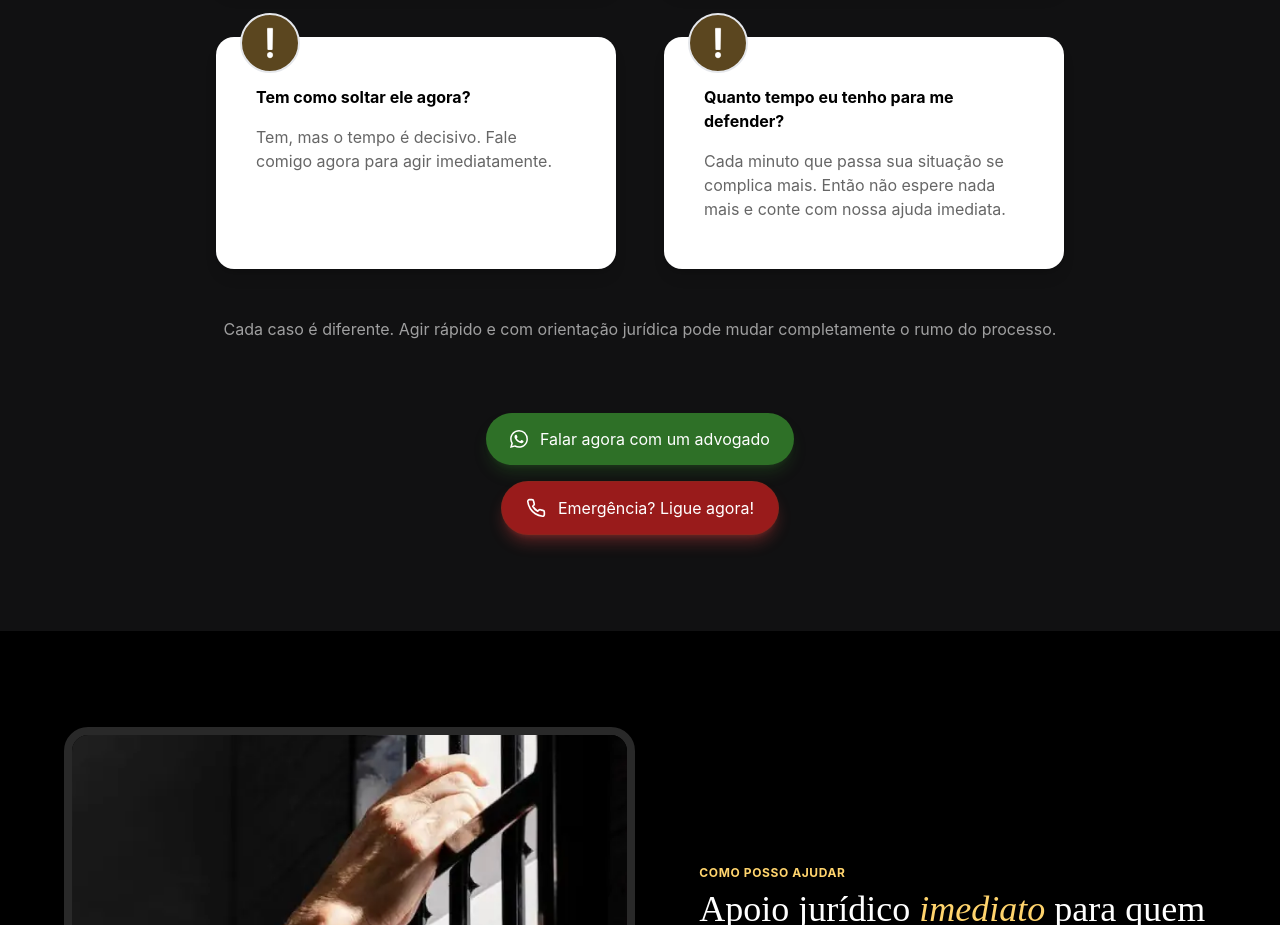
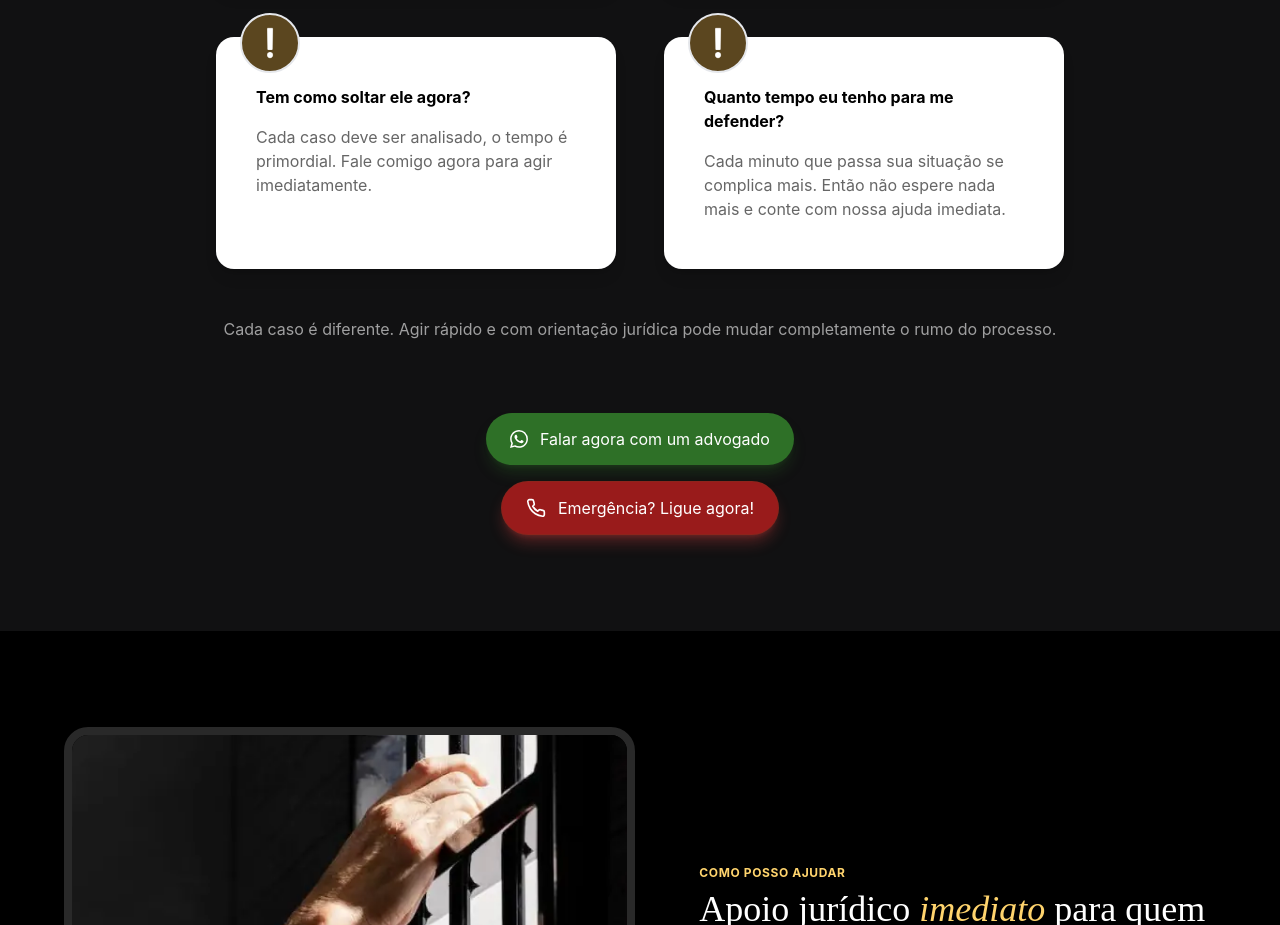
Before and after one commit to Paper-Street-Softwares/LPA-Penal-Mauricio, a React (Vite) app: page /#home in a window 1280 px wide. Shown: the part 1700-2625 px from the top of the page. Built offline with nearby package versions, Linux system fonts and the light colour scheme.

Commit message:
fix: Copy

```diff
--- a/src/content/content.jsx
+++ b/src/content/content.jsx
@@ -203,9 +203,9 @@ const content = {
             'Descubra para onde ele foi levado e entre em contato imediatamente. As primeiras horas são decisivas para a liberdade dele.',
         },
         card3: {
-          title: 'Tem como soltar ele agora?',
+          title: 'Tem como soltar ele agora? ',
           paragraph:
-            'Tem, mas o tempo é decisivo. Fale comigo agora para agir imediatamente.',
+            'Cada caso deve ser analisado, o tempo é primordial. Fale comigo agora para agir imediatamente.',
         },
         card4: {
           title: 'Quanto tempo eu tenho para me defender?',
```
